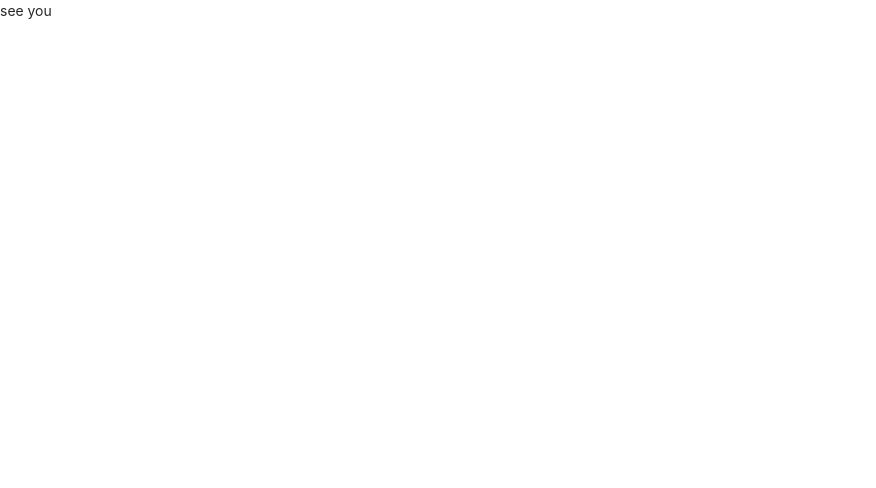
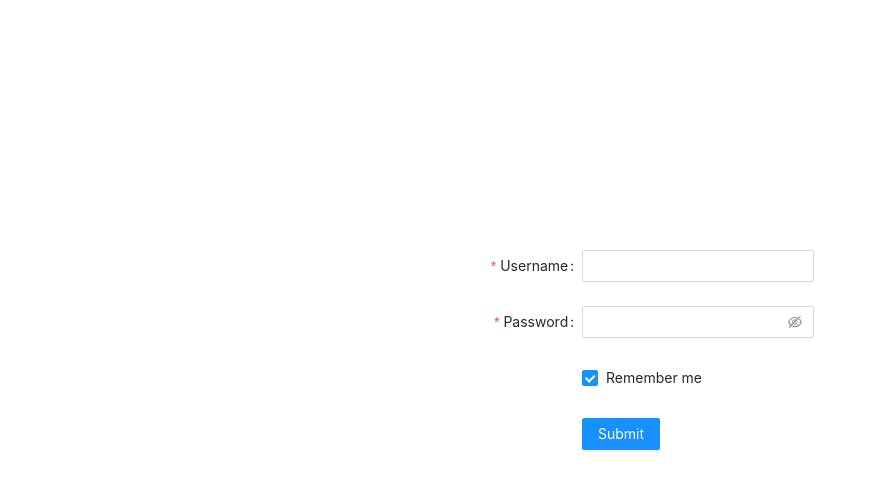
Before and after one commit to Echochuan/Honline, a React (Create React App) app: page /login in a window 1280 px wide. Shown: the top 488 px of the page, without its empty margins (0-876 px from the left). Built offline with nearby package versions, Linux system fonts and the light colour scheme.

Commit message:
:sparkles: 配置登陆框

```diff
--- a/src/App.tsx
+++ b/src/App.tsx
@@ -1,6 +1,6 @@
 import React from "react";
 import { Route, Routes } from "react-router-dom";
-import Login from "./pages/login/index";
+import Login from "./components/loginBox/index";
 
 const App = () => {
   return (
--- /dev/null
+++ b/src/components/loginBox/index.css
@@ -0,0 +1,22 @@
+@import '~antd/dist/antd.css';
+
+.loginBox {
+    display: flex;
+    /* width: 50%; */
+    width: 40vw;
+    height: 30vh;
+    margin: 0px auto;
+    margin-top: 30vh;
+    background-color: rgba(255, 255, 255, 0.3);
+    backdrop-filter: saturate(180%) blur(3px);
+    border-radius: 12px;
+    padding: 10px;
+  }
+
+  p {
+    text-align: center;
+  }
+
+  .loginBox1 {
+    margin: 0px auto;
+  }
--- /dev/null
+++ b/src/components/loginBox/index.tsx
@@ -0,0 +1,60 @@
+import { Form, Input, Button, Checkbox } from "antd";
+import './index.css';
+
+const LoginBox = () => {
+  const onFinish = (values: any) => {
+    console.log("Success:", values);
+  };
+
+  const onFinishFailed = (errorInfo: any) => {
+    console.log("Failed:", errorInfo);
+  };
+
+  return (
+    <div className="loginBox">
+      <div className="loginBox1">
+        <Form
+          name="basic"
+          labelCol={{ span: 8 }}
+          wrapperCol={{ span: 16 }}
+          initialValues={{ remember: true }}
+          onFinish={onFinish}
+          onFinishFailed={onFinishFailed}
+          autoComplete="off"
+        >
+          <Form.Item
+            label="Username"
+            name="username"
+            rules={[{ required: true, message: "Please input your username!" }]}
+          >
+            <Input />
+          </Form.Item>
+
+          <Form.Item
+            label="Password"
+            name="password"
+            rules={[{ required: true, message: "Please input your password!" }]}
+          >
+            <Input.Password />
+          </Form.Item>
+
+          <Form.Item
+            name="remember"
+            valuePropName="checked"
+            wrapperCol={{ offset: 8, span: 16 }}
+          >
+            <Checkbox>Remember me</Checkbox>
+          </Form.Item>
+
+          <Form.Item wrapperCol={{ offset: 8, span: 16 }}>
+            <Button type="primary" htmlType="submit">
+              Submit
+            </Button>
+          </Form.Item>
+        </Form>
+      </div>
+    </div>
+  );
+};
+
+export default LoginBox;
--- a/src/pages/login/index.css
+++ b/src/pages/login/index.css
@@ -0,0 +1 @@
+@import '~antd/dist/antd.css';
--- a/src/pages/login/index.tsx
+++ b/src/pages/login/index.tsx
@@ -1,12 +1,25 @@
-import React from 'react';
-import './index.css';
+import { Layout } from "antd";
+import "./index.css";
+
+import LoginBox from "../../components/loginBox/index";
+
+const { Header, Footer, Sider, Content } = Layout;
 
 const Login = () => {
-    return (
-        <div >
-        see you
-      </div>
-    )
-}
+  return (
+    <div>
+      <Layout>
+        <Header>Header</Header>
+        <Layout>
+          <Content>Content</Content>
+          <Sider>
+            <LoginBox />
+          </Sider>
+        </Layout>
+        <Footer>Footer</Footer>
+      </Layout>
+    </div>
+  );
+};
 
 export default Login;
```
